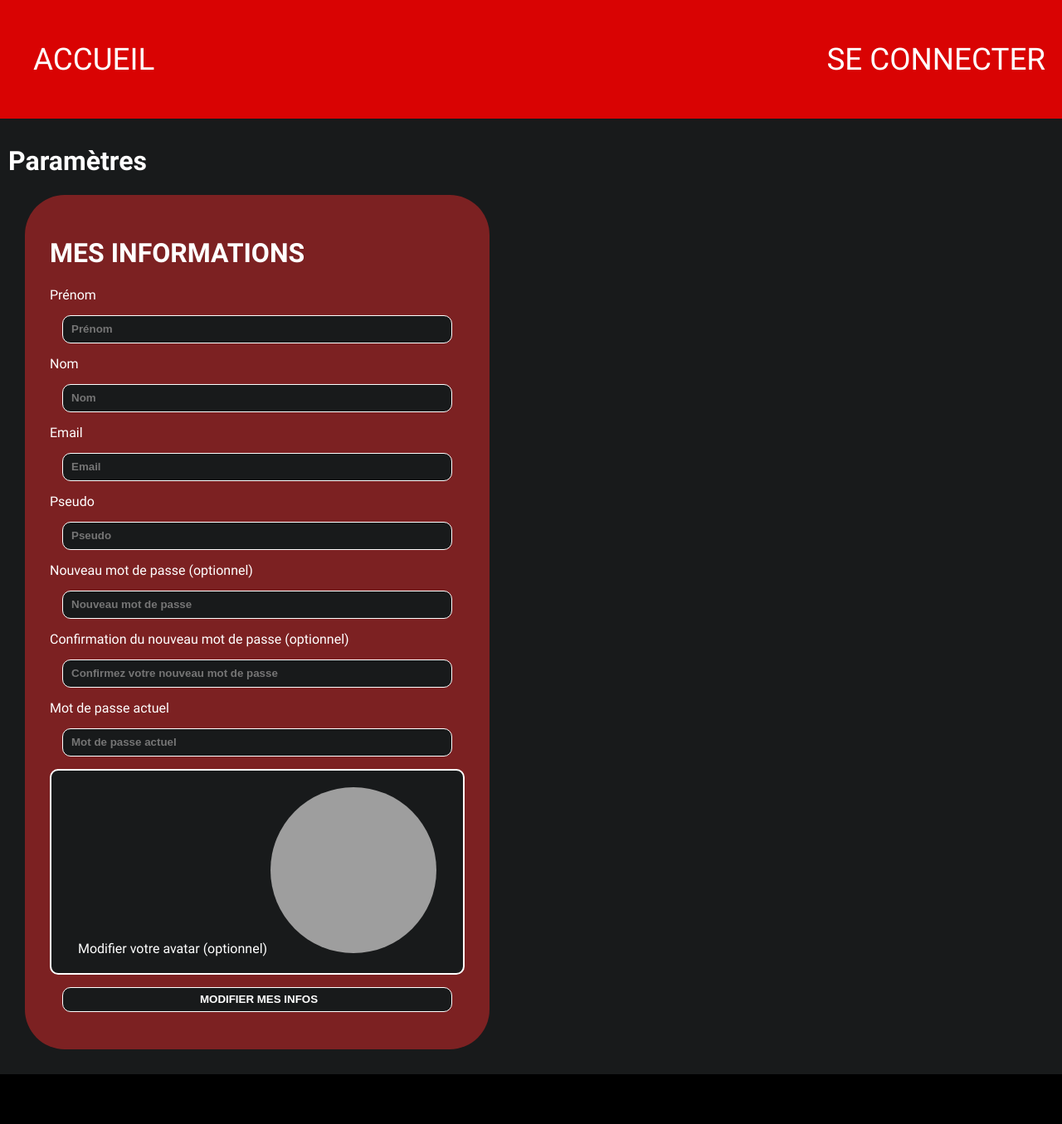
After one commit to CBo9/Project_TradeMark, a PHP site: template view/settings.php in a window 1280 px wide. The commit adds this page. Shown: the whole page at 83% size. Run offline with PHP 8.4, Linux system fonts and the light colour scheme; the template is opened without the code that fills it, so the values that code supplies are empty; grey boxes are pictures that could not be loaded.

Commit message:
created a settings page for users
now have a settings page where you will find an update form for user's infos

```diff
--- a/index.php
+++ b/index.php
@@ -117,6 +117,9 @@ if(!empty($_GET)){
             default:
                 require 'view/404.php';
                 break;
+            case 'settings':
+                require_once 'view/settings.php';
+                break;
         }
     }else{
         require 'view/404.php';
--- a/view/mainTemplate.php
+++ b/view/mainTemplate.php
@@ -23,7 +23,7 @@
 		        		<ul id="userNav">
 		        			<a href="index.php?a=profile&amp;id=<?= $_SESSION['user']->getId();?>"><li id="link1">Mon Profil</li></a>
 		        			<a href="index.php?a=myChats"><li id="link2">Mes messages</li></a>
-		        			<a href="index.php?a=manageItems"><li id="link3">Gérer mes articles</li></a>
+		        			<a href="index.php?a=settings"><li id="link3">Paramètres</li></a>
 		        			<a onclick="signOutConfirm()"><li id="link4">Déconnexion</li></a>
 		        		</ul>
 		        	</div>
--- /dev/null
+++ b/view/settings.php
@@ -0,0 +1,51 @@
+<?php
+
+$title = "Paramètres du compte";
+
+ob_start()?>
+
+<h1>Paramètres</h1>
+
+<form method="post" action="index.php?a=" id ="signUpForm" class="redBgForm" enctype="multipart/form-data" onsubmit="return suubmit()">
+	<h1>MES INFORMATIONS</h1>
+
+	<label for="firstName">Prénom</label>
+	<input type="text" id="firstName" name="firstName" placeholder="Prénom" required value="">
+
+	<label for="lastName">Nom</label>
+	<input type="text" id="lastName" name="lastName" placeholder="Nom" required value="">
+
+	<label for="email">Email</label>
+	<input type="email" id="email" name="email" placeholder="Email" required value="">
+
+	<label for="nickname">Pseudo</label>
+	<input type="text" id="nickname" name="nickname" placeholder="Pseudo" required value="">
+
+	<label for="password1"> Nouveau mot de passe (optionnel)</label>
+	<input type="password" id="password1" name="newPassword" placeholder="Nouveau mot de passe" value="">
+
+	<label for="password2">Confirmation du nouveau mot de passe (optionnel)</label>
+	<input type="password" id="password2" name="newPassword2" placeholder="Confirmez votre nouveau mot de passe"  oninput="formValidation()" value="">
+
+	<label id="passwordError"></label>
+
+	<label for="currentPassword"> Mot de passe actuel</label>
+	<input type="password" id="currentPassword" name="password" placeholder="Mot de passe actuel" required >
+
+	<label for="avatar" class="inputFileButton">
+	<span id="addFileText">Modifier votre avatar (optionnel)</span>
+	<img class="avatar " src="public/img/avatars/<?= $user->getAvatar();?>" id="preview" alt=" ">
+	</label>
+	<input type="file" name="avatar" id="avatar" accept=".png, .jpg, .jpeg, .gif"  hidden onchange="avatarPreview()">
+
+	<?php if(isset($signUpError)):?>
+		<span id="signUpError"><?= $signUpError;?></span>
+	<?php endif;?>
+
+	<input type="submit" value="MODIFIER MES INFOS">
+</form>
+
+<?php
+$content = ob_get_clean();
+
+require_once'view/mainTemplate.php';
```
Also changed, not shown: view/manageItems.php (deleted, +0 -35 lines).
